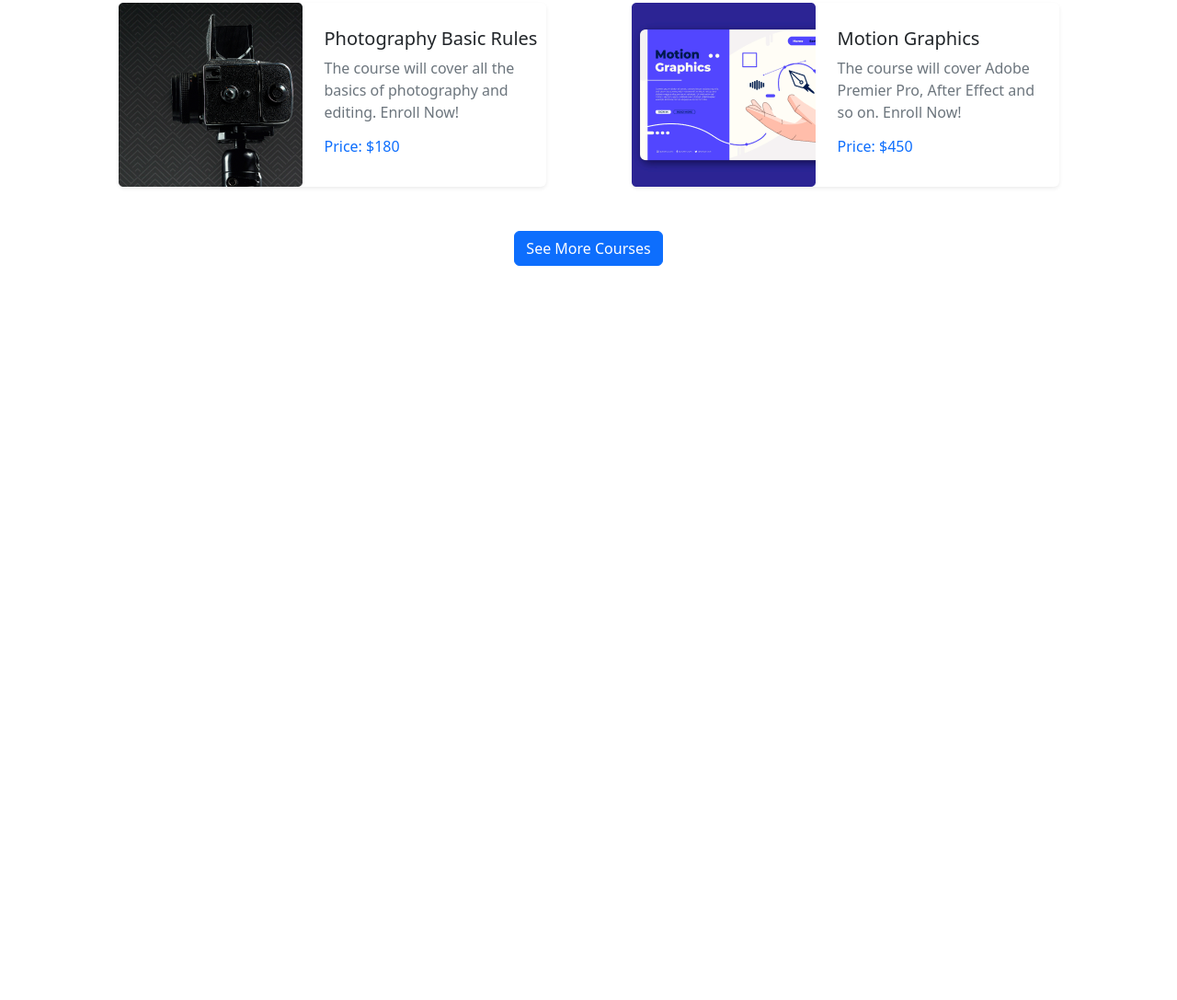
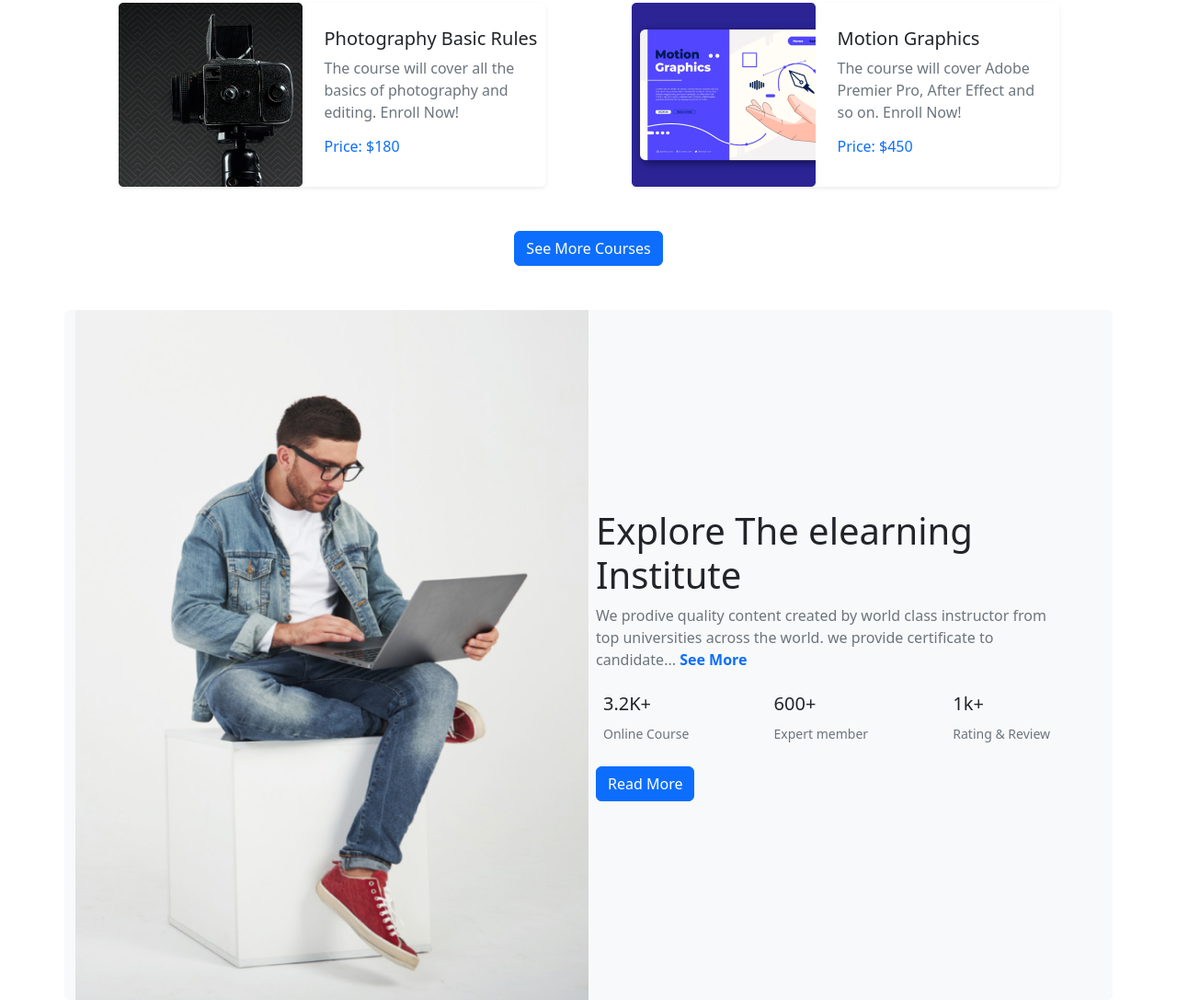
Before and after one commit to susmoysaha6/pro-edu, a plain HTML site: page index.html in a window 1280 px wide. Shown: the part 1323-2410 px from the top of the page at 92% size. Before the commit the page ends 1660 px from the top, so only its background shows below. Drawn offline with nearby package versions, Linux system fonts and the light colour scheme.

Commit message:
explore section added

```diff
--- a/index.html
+++ b/index.html
@@ -208,6 +208,35 @@
         </div>
         <!-- Courses section end  -->
         <!-- explore section start  -->
+        <section class="container bg-light rounded d-md-flex align-items-center h-100">
+            <div class="w-50 full-width">
+                <img src="images/working.png" class="img-fluid" alt="">
+            </div>
+            <div class="bg-light ps-2 pe-5 w-50 full-width">
+                <h1>Explore The elearning Institute</h1>
+                <p class="text-muted">We prodive quality content created by world class instructor from top universities
+                    across the
+                    world.
+                    we provide certificate to candidate... <span class="text-primary fw-bold">See
+                        More</span>
+                </p>
+                <div class="d-flex flex-wrap p-2 justify-content-between">
+                    <div>
+                        <h5>3.2K+</h5>
+                        <p class="text-muted"><small>Online Course</small></p>
+                    </div>
+                    <div>
+                        <h5>600+</h5>
+                        <p class="text-muted"><small>Expert member</small></p>
+                    </div>
+                    <div>
+                        <h5>1k+</h5>
+                        <p class="text-muted"><small>Rating & Review</small></p>
+                    </div>
+                </div>
+                <a href="" class="btn btn-primary">Read More</a>
+            </div>
+        </section>
         <!-- explore section end  -->
 
     </main>
--- a/styles/style.css
+++ b/styles/style.css
@@ -15,4 +15,8 @@
     .course-img {
         width: 100%;
     }
+
+    .full-width {
+        width: 100% !important;
+    }
 }
```
